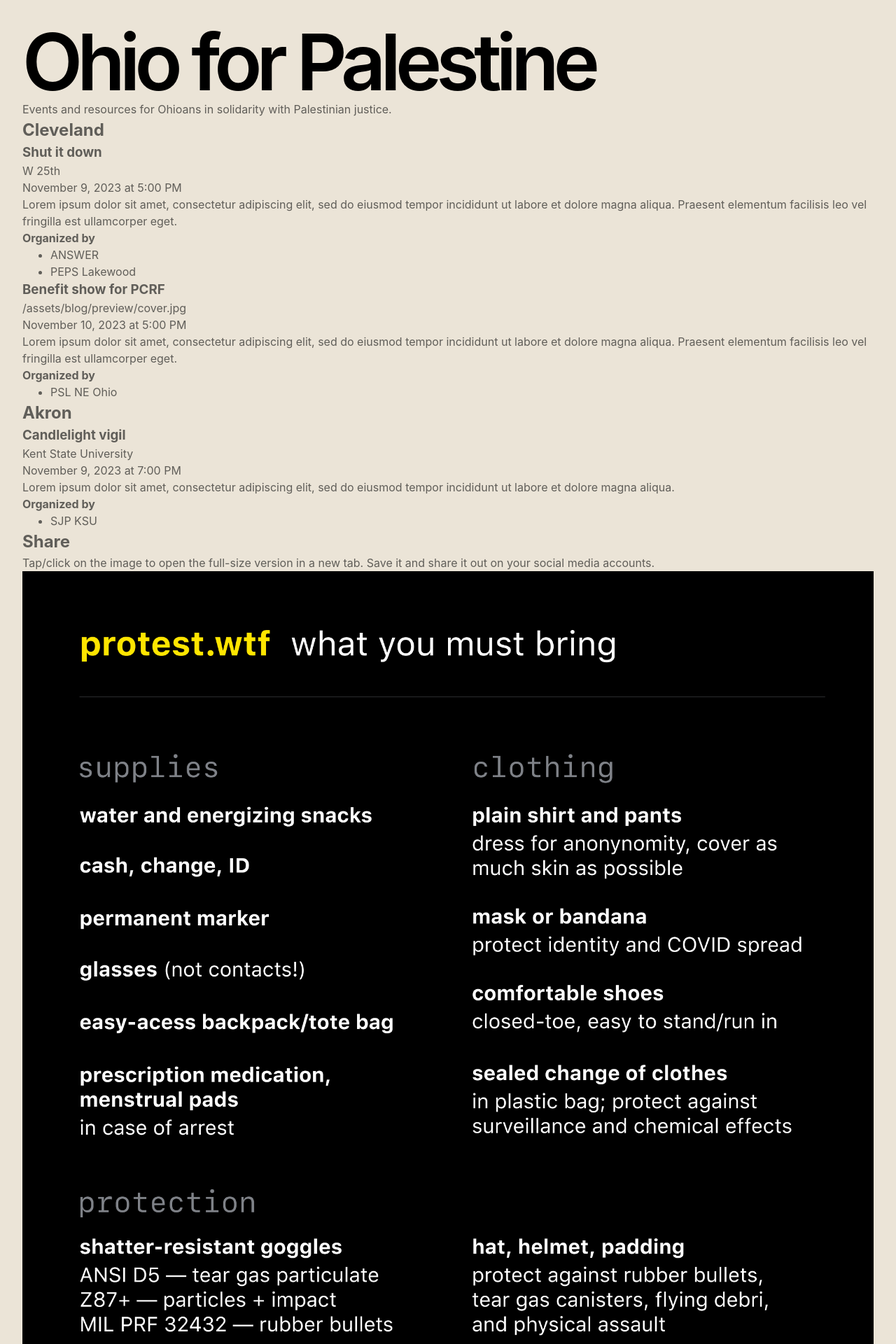
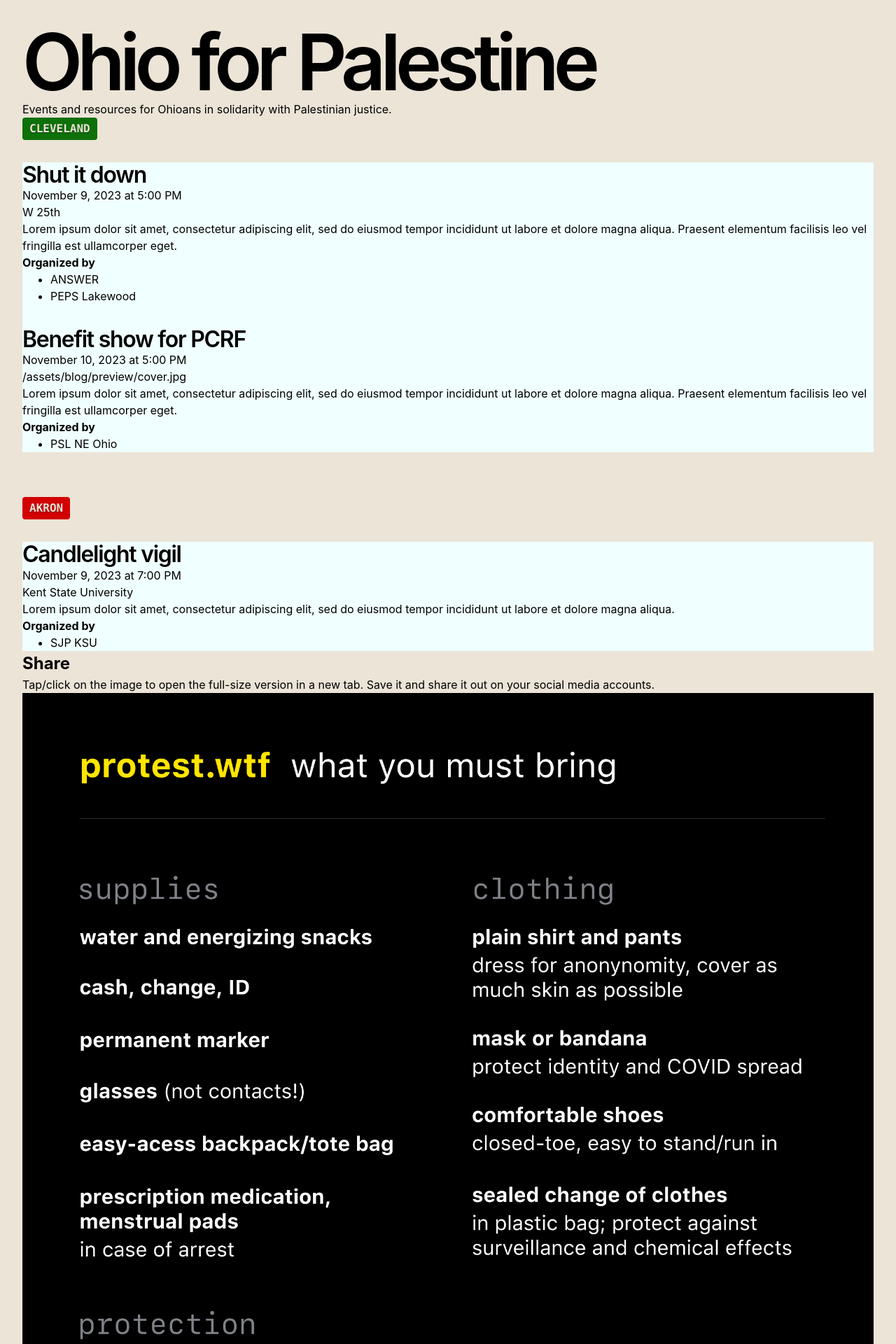
Before and after one commit to skullface/ohio-for-palestine, a Jekyll site: the page built from index.html, in a window 1280 px wide. Shown: the top 1920 px of the page at 70% size. Built offline with Jekyll 4.4.1, drawn with Linux system fonts in a browser that asks for light colours; some web fonts are replaced.

Commit message:
improve styling

```diff
--- a/_sass/base/_base.scss
+++ b/_sass/base/_base.scss
@@ -2,7 +2,6 @@ html {
   font-family:
   'aktiv-grotesk', '-apple-system', 'BlinkMacSystemFont', 'Noto Sans', 'Segoe UI', 'Helvetica', 'Arial', 'sans-serif', 'Apple Color Emoji', 'Segoe UI Emoji', sans-serif;
   background-color: #ebe4d7;
-  color: #605e59;
 }
 
 body {
@@ -12,6 +11,5 @@ body {
 @media (prefers-color-scheme: dark) {
   html {
     background-color: #ebe4d7;
-    color: #605e59;
   }
 }
--- /dev/null
+++ b/_sass/components/_event.scss
@@ -0,0 +1,38 @@
+.events__region {
+  display: inline-block;
+  font-family: 'source-code-variable', 'ui-monospace', 'SFMono-Regular', 'SF Mono', 'Menlo', 'Consolas', 'Liberation Mono', 'monospace';
+  text-transform: uppercase;
+  font-size: 1em;
+  padding: 8px 10px;
+  border-radius: 4px;
+  margin-bottom: 2em;
+  line-height: 1;
+  background-color: #D20000;
+  color: #ebe4d7;
+  text-shadow: 0 1px 0 rgba(0, 0, 0, 0.5);
+}
+
+.events {
+  display: flex;
+  flex-direction: column;
+  gap: 4em;
+}
+
+.events__list {
+  display: flex;
+  background-color: azure;
+  flex-direction: column;
+  gap: 2em;
+}
+
+.events__group:nth-of-type(odd) .events__region {
+  background-color: #0D7009;
+}
+
+.event__title {
+  font-size: 2em;
+  color: #000;
+  letter-spacing: -0.04em;
+  font-weight: 600;
+  line-height: 1.1;
+}
--- a/assets/style.scss
+++ b/assets/style.scss
@@ -4,4 +4,4 @@
 @import 'base/reset',
         'base/base',
         'components/header',
-        'components/article'
+        'components/event'
--- a/index.html
+++ b/index.html
@@ -5,22 +5,22 @@ last_modified: 3 June 2020
 ---
 
 <section class="events" id="events">
-
   {% assign regions = site.events | map: 'region' | uniq %}
   {% for region in regions %}
-    <h2>{{ region }}</h2>
+    <div class="events__group">
+      <h2 class="events__region">{{ region }}</h2>
+      <div class="events__list">
         {% assign events_by_region = site.events | where: "region", region | sort: "date" %}
-    <div>
         {% for event in events_by_region %}
           <article class="event">
             <h3 class="event__title">
               {{ event.title }}
             </h3>
             <p>
-            {{ event.location }}
+              <time datetime="{{ event.date }}">{{ event.date | date: "%B %-d, %Y at %-I:%M %p" }}</time>
             </p>
             <p>
-            <time datetime="{{ event.date }}">{{ event.date | date: "%B %-d, %Y at %-I:%M %p" }}</time>
+              {{ event.location }}
             </p>
             <div class="event__content">
               {{ event.content }}
@@ -38,6 +38,7 @@ last_modified: 3 June 2020
           </article>
         {% endfor %}
       </div>
+    </div>
   {% endfor %}
 </section>
 
```
Also changed, not shown: _sass/components/_article.scss (deleted). Lines whose indentation alone changed are shown as unchanged.
